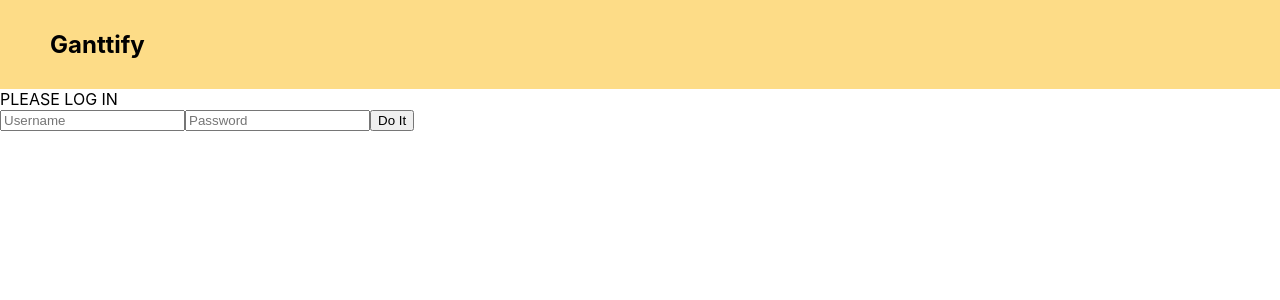
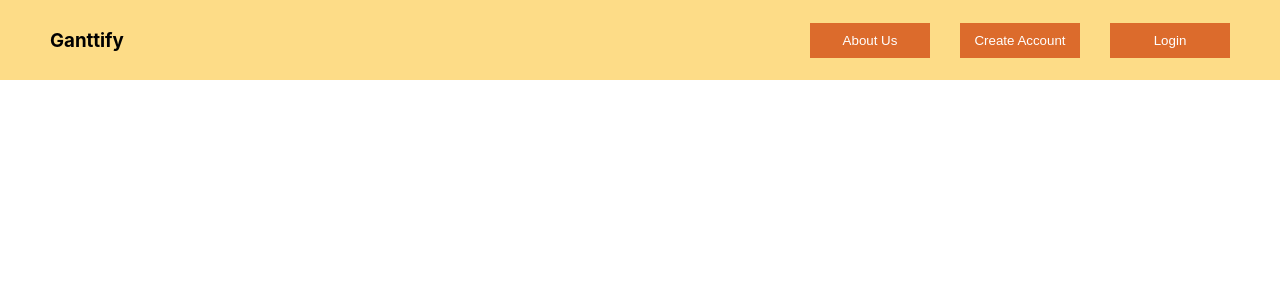
Before and after one commit to 45DegreeAngl/not_so_small_project-COP4331, a React (Create React App) app in the folder frontend/: page / in a window 1280 px wide. Shown: the top 300 px of the page. Built offline with nearby package versions, Linux system fonts and the light colour scheme.

Commit message:
working on frontend nav bar

```diff
--- a/frontend/src/App.js
+++ b/frontend/src/App.js
@@ -2,6 +2,7 @@ import React from 'react';
 import { BrowserRouter, Routes, Route } from "react-router-dom";
 import './App.css';
 
+import WelcomePage from './pages/WelcomePage';
 import LoginPage from './pages/LoginPage';
 import CardPage from './pages/CardPage';
 
@@ -9,7 +10,8 @@ function App() {
   return (
     <BrowserRouter>
       <Routes>
-        <Route path="/" element={<LoginPage />} />
+        <Route path ="/" element={<WelcomePage />}/>
+        <Route path="/login" element={<LoginPage />} />
         <Route path="/cards" element={<CardPage />} />
       </Routes>
     </BrowserRouter>
--- a/frontend/src/components/Login.js
+++ b/frontend/src/components/Login.js
@@ -14,6 +14,9 @@ function buildPath(route)
 
 function Login()
 {
+    const loginStlye = {
+
+    };
     var loginName;
     var loginPassword;
 
--- a/frontend/src/components/NavBar.js
+++ b/frontend/src/components/NavBar.js
@@ -1,4 +1,5 @@
 import React, {useState} from 'react';
+import {Link } from "react-router-dom";
 
 const app_name = 'ganttify-5b581a9c8167'
 const baseStyle ={
@@ -7,15 +8,42 @@ const baseStyle ={
     paddingTop:"10px",
     paddingBottom:"10px"
 }
-function NavBar()
+const buttonStyle ={
+    border:"none",
+    textJustify:"center",
+    position:"relative",
+    right:"20px",
+    bottom:"47.5px",
+    float:"right",
+    width:"120px",
+    height:"35px",
+    backgroundColor:"#DC6B2C",
+    color:"#ffffff",
+    marginRight:"30px",
+    cursor:"pointer"
+}
+
+function NavBar(props)
 {
+    if(props.layout == 0){
+        return(
+            <div id="navBarDiv" style={baseStyle}>
+                <h3 id="appTitle">{props.pageTitle}</h3>
+            </div>
+        );
+    }
+    else if(props.layout == 1){
+        return(
+            <div id="navBarDiv" style={baseStyle}>
+                <h3 id="appTitle">{props.pageTitle}</h3>
+                <Link to="/login"><button id = "login"  style = {buttonStyle} >Login</button></Link>
+                <button id = "creatAccount"  style = {buttonStyle} >Create Account</button>
+                <button id = "aboutUs"  style = {buttonStyle}>About Us</button>
 
+            </div>
+        );
+    }
 
-    return(
-        <div id="navBarDiv" style={baseStyle}>
-            <h2 id="appTitle">Ganttify</h2>
-        </div>
-    );
 }
 
 export default NavBar;
--- a/frontend/src/pages/LoginPage.js
+++ b/frontend/src/pages/LoginPage.js
@@ -8,7 +8,7 @@ const LoginPage = () =>
 
     return(
       <div>
-        <NavBar />
+        <NavBar pageTitle = "Ganttify" layout ={0}/>
         <Login />
       </div>
     );
--- /dev/null
+++ b/frontend/src/pages/WelcomePage.js
@@ -0,0 +1,15 @@
+import React from 'react';
+
+import NavBar from '../components/NavBar';
+
+
+const WelcomPage = () =>{
+
+    return(
+        <div>
+            <NavBar pageTitle = "Ganttify" layout = {1}/>
+        </div>
+    );
+}
+
+export default WelcomPage;
```
